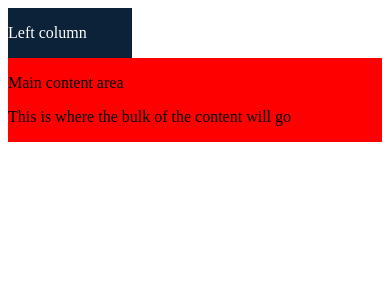
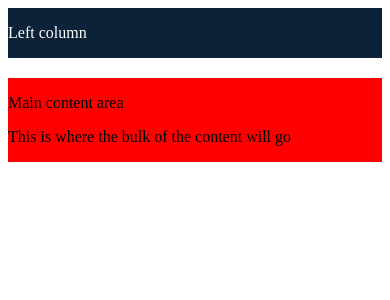
Before and after one commit to standrewscollege2018/2020-year-11-web-design-classwork-JLeeNZ-student, a PHP site: page /diff-width-cols.html in a window 390 px wide. Shown: the top 300 px of the page. Run offline with PHP 8.4, Linux system fonts and the light colour scheme.

Commit message:
Grid - added media query
When screen width smaller than 950 pixels, top box is full width of screen and column gap is 0

```diff
--- a/grid-demo/responsive.css
+++ b/grid-demo/responsive.css
@@ -2,7 +2,7 @@
 .container {
   display: grid;
   /* grid-template-columns: 1fr 2fr; */
-  grid-template-columns: repeat(auto-fit, minmax(300px, 1fr))
+  grid-template-columns: repeat(auto-fit, minmax(300px, 1fr));
   grid-gap: 20px;
 }
 
@@ -15,3 +15,12 @@
   grid-column: span 2;
   background-color: red;
 }
+
+/* adjust content for smaller screen */
+
+@media only screen and (max-width: 950px) {
+  .container {
+    grid-template-columns: 1fr;
+    grid-column-gap: 0px;
+  }
+}
```
